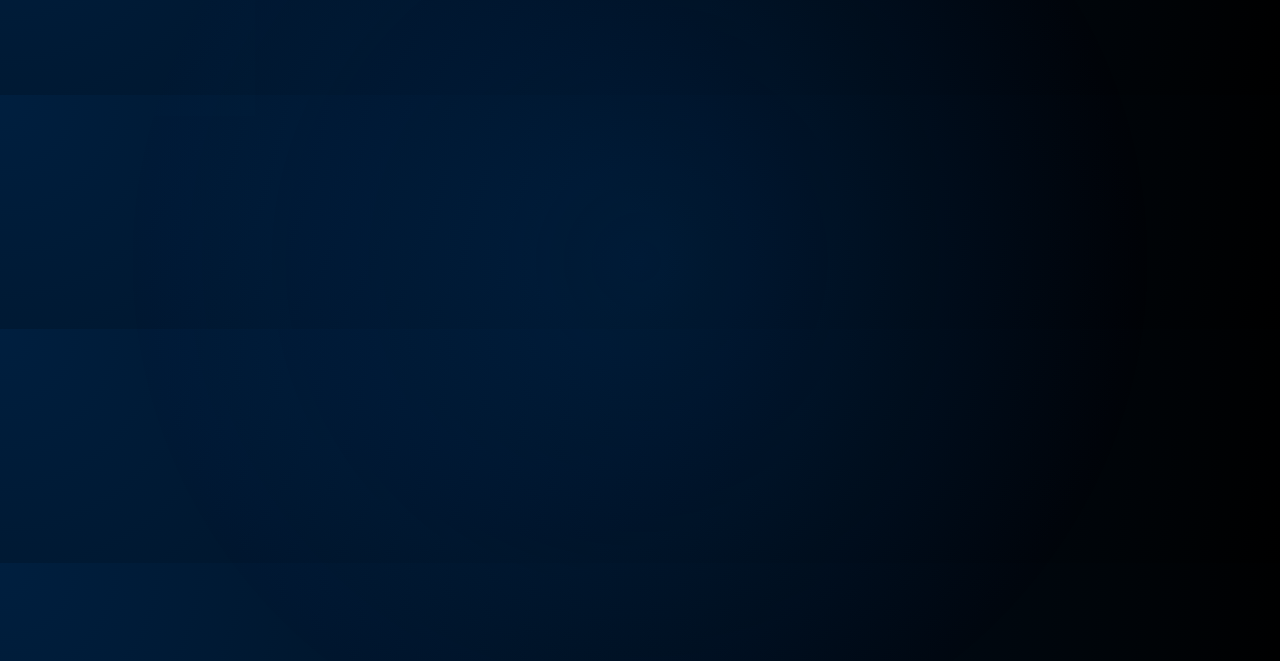
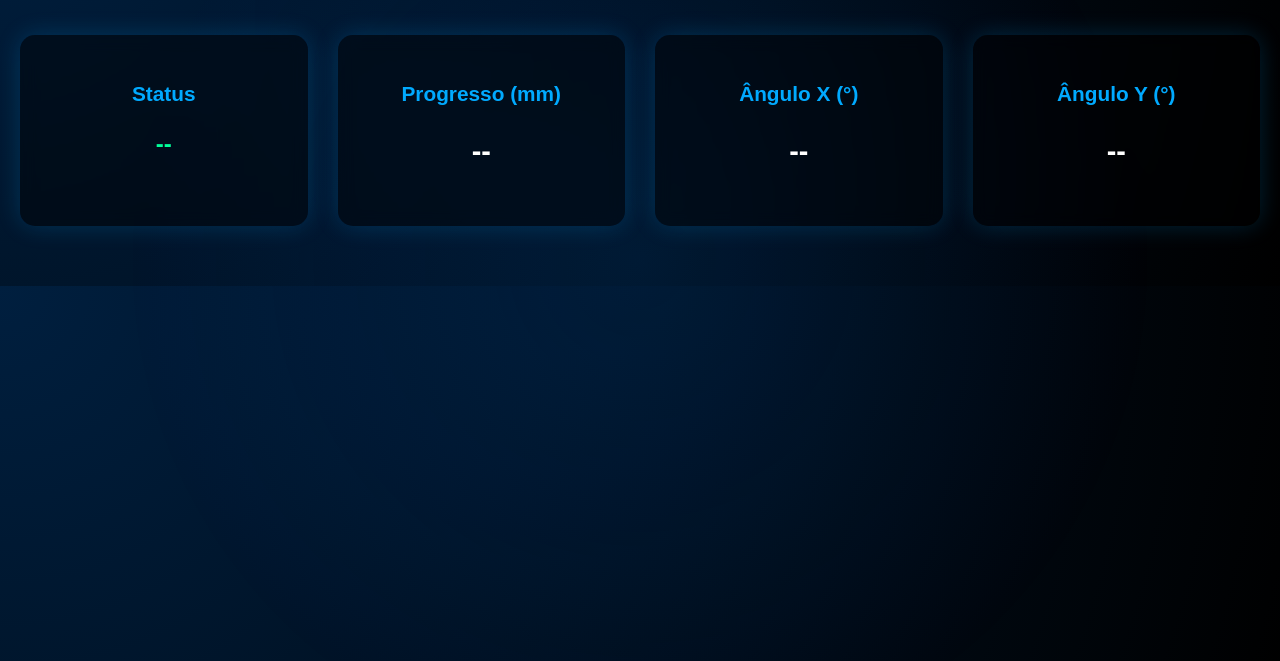
Before and after one commit to RafaLSFB/elevalink-site, a plain HTML site: page dashboard.html in a window 1280 px wide. Shown: the part 139-800 px from the top of the page. Drawn offline with nearby package versions, Linux system fonts and the light colour scheme; files that its build step writes are made by us from their sources; no server answers.

Commit message:
Update dashboard.html

```diff
--- a/dashboard.html
+++ b/dashboard.html
@@ -4,7 +4,7 @@
     <meta charset="UTF-8">
     <meta name="viewport" content="width=device-width, initial-scale=1.0">
     <title>Dashboard de Monitoramento</title>
-    <link rel="stylesheet" href="Meu-site/frontend/css/dashboard.css">
+    <link rel="stylesheet" href="frontend/css/dashboard.css">
 </head>
 <body>
 
@@ -43,6 +43,6 @@
 
     <!-- Scripts -->
     <script src="https://cdnjs.cloudflare.com/ajax/libs/vanilla-tilt/1.8.0/vanilla-tilt.min.js"></script>
-    <script src="/Meu-site/frontend/js/dashboard.js"></script>
+    <script src="/frontend/js/dashboard.js"></script>
 </body>
 </html>
```
